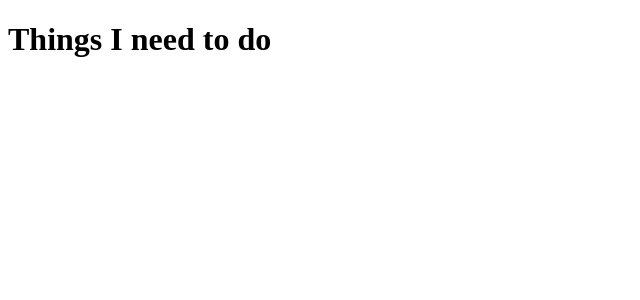
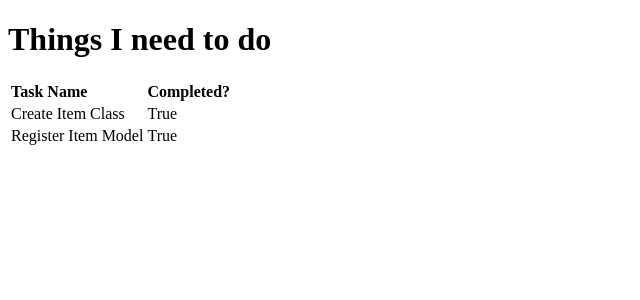
Before and after one commit to BenMilesRocks/ci-fsf-hello-django, a Django app: page / in a window 1280 px wide. Shown: the top 300 px of the page, without its empty margins (0-640 px from the left). Run offline with Django 3.2, Linux system fonts and the light colour scheme; data comes from the database, SQL or seed files in the repository.

Commit message:
adds item data to todo_list.html

```diff
--- a/todo/templates/todo/todo_list.html
+++ b/todo/templates/todo/todo_list.html
@@ -7,5 +7,19 @@
 </head>
 <body>
     <h1>Things I need to do</h1>
+
+    <table>
+        <tr>
+            <td><strong>Task Name</strong></td>
+            <td><strong>Completed?</strong></td>
+        </tr>
+    {% for item in items %}
+        <tr>
+            <td>{{ item.name }}</td>
+            <td>{{ item.done }}</td>
+        </tr>
+    {% endfor %}
+    </table>
+
 </body>
 </html>
--- a/todo/views.py
+++ b/todo/views.py
@@ -1,6 +1,13 @@
 '''Import Django Shortcuts'''
 from django.shortcuts import render
+from .models import Item
 # Create your views here.
+
+
 def get_todo_list(request):
     '''To Do homepage'''
-    return render(request, 'todo/todo_list.html')
+    items = Item.objects.all()
+    context ={
+        'items' : items
+    }
+    return render(request, 'todo/todo_list.html', context)
```
